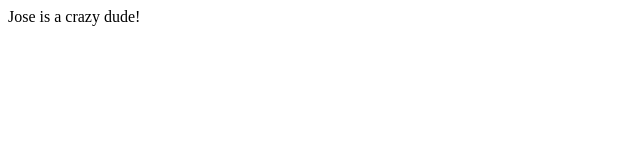
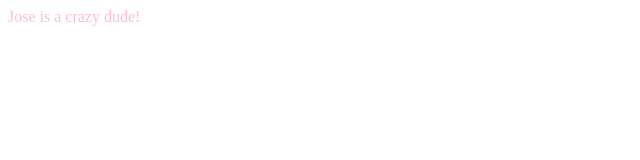
Before and after one commit to jinnjuice/gittest, a plain HTML site: page index.html in a window 1280 px wide. Shown: the whole page, without its empty margins (0-640 px from the left). Drawn offline with Linux system fonts and the light colour scheme.

Commit message:
correcting Jose's error

```diff
--- a/css/style.css
+++ b/css/style.css
@@ -1,3 +1,3 @@
 p {
-font-color: pink;
+color: pink;
 }
```
